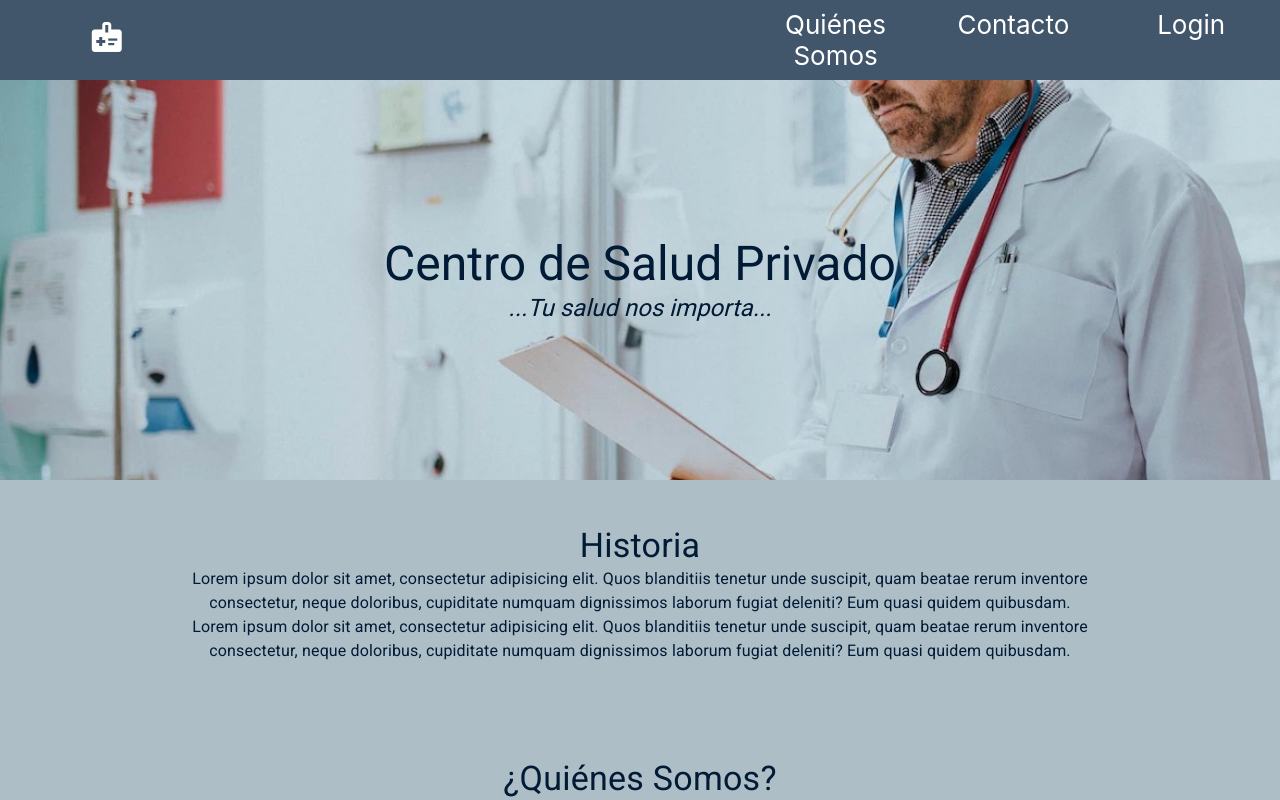
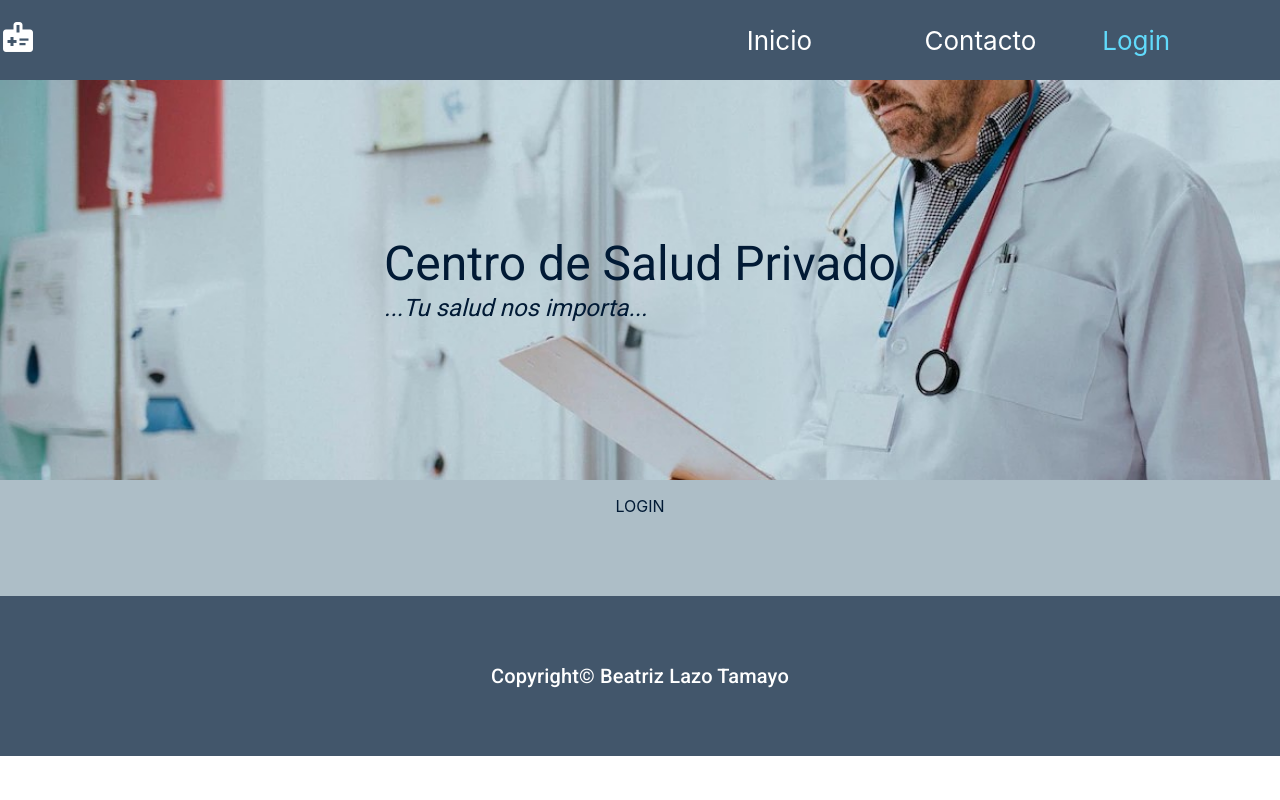
Before and after one commit to bealazo/centro-salud, a React (Create React App) app: page /login in a window 1280 px wide. Shown: the top 800 px of the page. Built offline with nearby package versions, Linux system fonts and the light colour scheme.

Commit message:
added react-router-dom

```diff
--- a/package.json
+++ b/package.json
@@ -1,5 +1,6 @@
 {
   "name": "centro-salud-privado",
+  "homepage": "./",
   "version": "0.1.0",
   "private": true,
   "dependencies": {
@@ -10,6 +11,7 @@
     "@testing-library/user-event": "^13.5.0",
     "react": "^17.0.2",
     "react-dom": "^17.0.2",
+    "react-router-dom": "^5.3.0",
     "react-scripts": "5.0.0",
     "web-vitals": "^2.1.4"
   },
--- a/src/App.css
+++ b/src/App.css
@@ -50,6 +50,9 @@
 
      /*Menu para pantallas ordenadores*/
   .menu-movil-container {
+      display:none;
+    }
+    #simple-menu {
       display:none;
     }
     .menu-container{
--- a/src/App.js
+++ b/src/App.js
@@ -2,98 +2,32 @@ import './App.css';
 
 /*AÑADIDOS*/
 import * as React from 'react';
-import {Typography} from '@material-ui/core';
-//COMPONENTES PROPIOS
-import TeamMember from "./components/TeamMember";
-import Header from "./components/Header";
-import Banner from "./components/Banner";
-import Footer from "./components/Footer";
-import Socials from "./components/Socials";
-//IMAGENES IMPORTADAS YA QUE ESTOY EN LOCAL
-import avatar1 from "./images/avatar1.jpg";
-import avatar2 from "./images/avatar2.jpg";
-import avatar3 from "./images/avatar3.jpg";
-import avatar4 from "./images/avatar4.jpg";
-import banner from "./images/banner.jpg";
-import bannersocials from "./images/bannersocials.jpg";
 
+import { Switch, Route } from 'react-router-dom'
+import Home from "./Home";
+import Contacto from "./Contacto";
+import Login from "./Login";
 
 
 function App() {
 
-  //Miembros del equipo
-  const equipo= [
-      {
-        "name":"Beatriz Lazo",
-        "description":"Soy muy profesional y me gusta atender a mis pacientes con mucho cariño, escucharles y hacerles sentir mejor.",
-        "avatar":avatar1
-      },
-      {
-        "name":"Yanelis Serrano",
-        "description":"Soy muy profesional y me gusta atender a mis pacientes con mucho cariño, escucharles y hacerles sentir mejor.",
-        "avatar":avatar2
-      },
-      {
-        "name":"Javier Rodriguez",
-        "description":"Soy muy profesional y me gusta atender a mis pacientes con mucho cariño, escucharles y hacerles sentir mejor.",
-        "avatar":avatar3
-      },
-      {
-        "name":"David Cabe",
-        "description":"Soy muy profesional y me gusta atender a mis pacientes con mucho cariño, escucharles y hacerles sentir mejor.",
-        "avatar":avatar4
-      },
+  return (
 
-    ]
+      <Switch>
+         <Route exact path="/">
+          <Home/>
+        </Route>
+        <Route exact path="/home">
+          <Home/>
+        </Route>
+        <Route exact path="/contacto">
+          <Contacto/>
+        </Route>
+        <Route exact path="/login">
+          <Login/>
+        </Route>
+      </Switch>
 
-
-  return (
-  <div className="App">
-     <header>
-        <Header/>
-        <Banner banner={banner} title="Centro de Salud Privado" subtitle="...Tu salud nos importa..."/>
-     </header>
-
-    <main className="main-container">
-      <section>
-        <article className="container-history">
-        <Typography variant="h4">
-          Historia
-        </Typography>
-        <Typography variant="body1" gutterBottom>
-        Lorem ipsum dolor sit amet, consectetur adipisicing elit. Quos blanditiis tenetur
-        unde suscipit, quam beatae rerum inventore consectetur, neque doloribus, cupiditate numquam
-        dignissimos laborum fugiat deleniti? Eum quasi quidem quibusdam.
-
-        Lorem ipsum dolor sit amet, consectetur adipisicing elit. Quos blanditiis tenetur
-        unde suscipit, quam beatae rerum inventore consectetur, neque doloribus, cupiditate numquam
-        dignissimos laborum fugiat deleniti? Eum quasi quidem quibusdam.
-      </Typography>
-        </article>
-
-        <article className="container-team">
-        <Typography className="title-who" variant="h4">
-          ¿Quiénes Somos?
-        </Typography>
-
-       {equipo.map((miembro,index) =>  <TeamMember key={index} position={index} avatar={miembro.avatar} name={miembro.name} description={miembro.description}/>)}
-
-        </article>
-      </section>
-
-      <section>
-
-        <Banner banner={bannersocials}/>
-        <Socials/>
-
-      </section>
-    </main>
-
-    <footer>
-      <Footer/>
-    </footer>
-
-    </div>
   );
 }
 
--- /dev/null
+++ b/src/Contacto.js
@@ -0,0 +1,32 @@
+import * as React from 'react';
+import Header from "./components/Header";
+import Banner from "./components/Banner";
+import Footer from "./components/Footer";
+import banner from "./images/banner.jpg";
+
+function Contacto() {
+
+
+
+    return (
+    <div className="Contacto">
+       <header>
+          <Header/>
+          <Banner banner={banner} title="Centro de Salud Privado" subtitle="...Tu salud nos importa..."/>
+       </header>
+
+      <main className="main-container">
+        <section>
+         <p>CONTACTO</p>
+        </section>
+      </main>
+
+      <footer>
+        <Footer/>
+      </footer>
+
+      </div>
+    );
+  }
+
+  export default Contacto;
--- /dev/null
+++ b/src/Home.js
@@ -0,0 +1,101 @@
+import './App.css';
+
+/*AÑADIDOS*/
+import * as React from 'react';
+import {Typography} from '@material-ui/core';
+//COMPONENTES PROPIOS
+import TeamMember from "./components/TeamMember";
+import Header from "./components/Header";
+import Banner from "./components/Banner";
+import Footer from "./components/Footer";
+import Socials from "./components/Socials";
+//IMAGENES IMPORTADAS YA QUE ESTOY EN LOCAL
+import avatar1 from "./images/avatar1.jpg";
+import avatar2 from "./images/avatar2.jpg";
+import avatar3 from "./images/avatar3.jpg";
+import avatar4 from "./images/avatar4.jpg";
+import banner from "./images/banner.jpg";
+import bannersocials from "./images/bannersocials.jpg";
+
+
+
+function Home() {
+
+  //Miembros del equipo
+  const equipo= [
+      {
+        "name":"Beatriz Lazo",
+        "description":"Soy muy profesional y me gusta atender a mis pacientes con mucho cariño, escucharles y hacerles sentir mejor.",
+        "avatar":avatar1
+      },
+      {
+        "name":"Yanelis Serrano",
+        "description":"Soy muy profesional y me gusta atender a mis pacientes con mucho cariño, escucharles y hacerles sentir mejor.",
+        "avatar":avatar2
+      },
+      {
+        "name":"Javier Rodriguez",
+        "description":"Soy muy profesional y me gusta atender a mis pacientes con mucho cariño, escucharles y hacerles sentir mejor.",
+        "avatar":avatar3
+      },
+      {
+        "name":"David Cabe",
+        "description":"Soy muy profesional y me gusta atender a mis pacientes con mucho cariño, escucharles y hacerles sentir mejor.",
+        "avatar":avatar4
+      },
+
+    ]
+
+
+  return (
+
+  <div className="App">
+     <header>
+        <Header/>
+        <Banner banner={banner} title="Centro de Salud Privado" subtitle="...Tu salud nos importa..."/>
+     </header>
+
+    <main className="main-container">
+      <section>
+        <article className="container-history">
+        <Typography variant="h4">
+          Historia
+        </Typography>
+        <Typography variant="body1" gutterBottom>
+        Lorem ipsum dolor sit amet, consectetur adipisicing elit. Quos blanditiis tenetur
+        unde suscipit, quam beatae rerum inventore consectetur, neque doloribus, cupiditate numquam
+        dignissimos laborum fugiat deleniti? Eum quasi quidem quibusdam.
+
+        Lorem ipsum dolor sit amet, consectetur adipisicing elit. Quos blanditiis tenetur
+        unde suscipit, quam beatae rerum inventore consectetur, neque doloribus, cupiditate numquam
+        dignissimos laborum fugiat deleniti? Eum quasi quidem quibusdam.
+      </Typography>
+        </article>
+
+        <article className="container-team">
+        <Typography className="title-who" variant="h4">
+          ¿Quiénes Somos?
+        </Typography>
+
+       {equipo.map((miembro,index) =>  <TeamMember key={index} position={index} avatar={miembro.avatar} name={miembro.name} description={miembro.description}/>)}
+
+        </article>
+      </section>
+
+      <section>
+
+        <Banner banner={bannersocials}/>
+        <Socials/>
+
+      </section>
+    </main>
+
+    <footer>
+      <Footer/>
+    </footer>
+
+    </div>
+  );
+}
+
+export default Home;
--- /dev/null
+++ b/src/Login.js
@@ -0,0 +1,32 @@
+import * as React from 'react';
+import Header from "./components/Header";
+import Banner from "./components/Banner";
+import Footer from "./components/Footer";
+import banner from "./images/banner.jpg";
+
+function Login() {
+
+
+
+    return (
+    <div className="Login">
+       <header>
+          <Header/>
+          <Banner banner={banner} title="Centro de Salud Privado" subtitle="...Tu salud nos importa..."/>
+       </header>
+
+      <main className="main-container">
+        <section>
+         <p>LOGIN</p>
+        </section>
+      </main>
+
+      <footer>
+        <Footer/>
+      </footer>
+
+      </div>
+    );
+  }
+
+  export default Login;
--- a/src/components/Header.js
+++ b/src/components/Header.js
@@ -1,19 +1,20 @@
 import * as React from 'react';
 import '../App.css';
 import { useState } from 'react';
-import { Link } from '@material-ui/core';
+//import { Link } from '@material-ui/core';
 import { Grid } from '@material-ui/core';
 import { Icon } from '@material-ui/core';
 import { Button } from '@material-ui/core';
 import { Menu } from '@material-ui/core';
 import { MenuItem } from '@material-ui/core';
+import { NavLink, Link } from 'react-router-dom';
 
 
 function Header(){
 
      //Opciones del Menú
      const options = [
-        "Quiénes Somos",
+       "Inicio",
         "Contacto",
         "Login"
      ];
@@ -39,9 +40,40 @@ function Header(){
 
         <Grid className="menu-container" item xs={10}>
 
-        {options.map((option,index) =>
+       {options.map((option,index) =>
         <Grid key={index} item xs={2}>
-        <Link href="#" color="inherit"> {option} </Link>
+         {option=="Inicio"?
+              <NavLink
+              to="/home"
+              style={isActive => ({
+                color: isActive ? "#61dafb" : "white",
+                textDecoration: 'none'
+              })}
+            >
+             {option}
+             </NavLink>
+
+          : option=="Contacto"?
+          <NavLink
+          to="/contacto"
+          style={isActive => ({
+            color: isActive ? "#61dafb" : "white",
+            textDecoration: 'none'
+          })}
+        >
+         {option}
+         </NavLink>
+         :  <NavLink
+         to="/login"
+         style={isActive => ({
+           color: isActive ? "#61dafb" : "white",
+           textDecoration: 'none'
+         })}
+       >
+         {option}
+        </NavLink>
+          }
+
         </Grid>)}
 
         </Grid>
@@ -63,9 +95,32 @@ function Header(){
         open={Boolean(anchorEl)}
         onClose={handleClose}
       >
+
+
           {options.map((option,index) =>
-          <MenuItem key={index}>{option}</MenuItem>
+         <div>
+          {option=="Inicio"?
+          <Link to="/home" style={{ textDecoration: 'none', display: 'block', color:"#011a35" }}>
+          <MenuItem key={index}>
+          {option}
+          </MenuItem>
+        </Link>
+          :option=="Contacto"?
+           <Link to="/contacto" style={{ textDecoration: 'none', display: 'block', color:"#011a35" }}>
+          <MenuItem key={index}>
+          {option}
+          </MenuItem>
+        </Link>
+        : <Link to="/login" style={{ textDecoration: 'none', display: 'block', color:"#011a35" }} >
+        <MenuItem key={index}>
+           {option}
+        </MenuItem>
+          </Link>
+          }
+          </div>
           )}
+
+
       </Menu>
 
     </Grid>
--- a/src/index.js
+++ b/src/index.js
@@ -1,12 +1,15 @@
 import React from 'react';
 import ReactDOM from 'react-dom';
+import {BrowserRouter} from 'react-router-dom';
 import './index.css';
 import App from './App';
 import reportWebVitals from './reportWebVitals';
 
 ReactDOM.render(
   <React.StrictMode>
-    <App />
+    <BrowserRouter>
+      <App />
+      </BrowserRouter>
   </React.StrictMode>,
   document.getElementById('root')
 );
```
Also changed, not shown: 1 other file (tests, documents, lock files or other folders).
